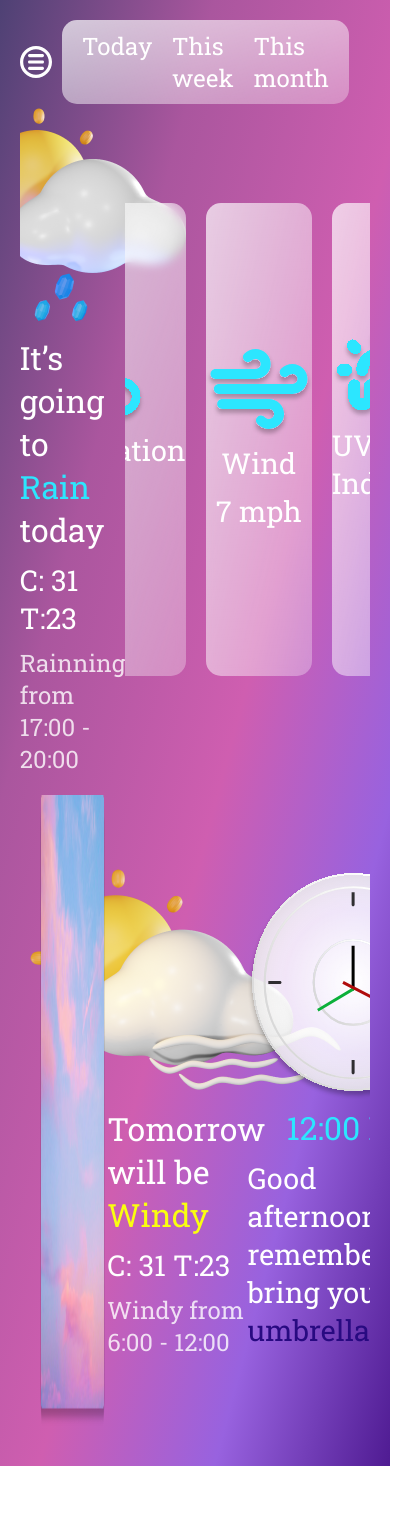
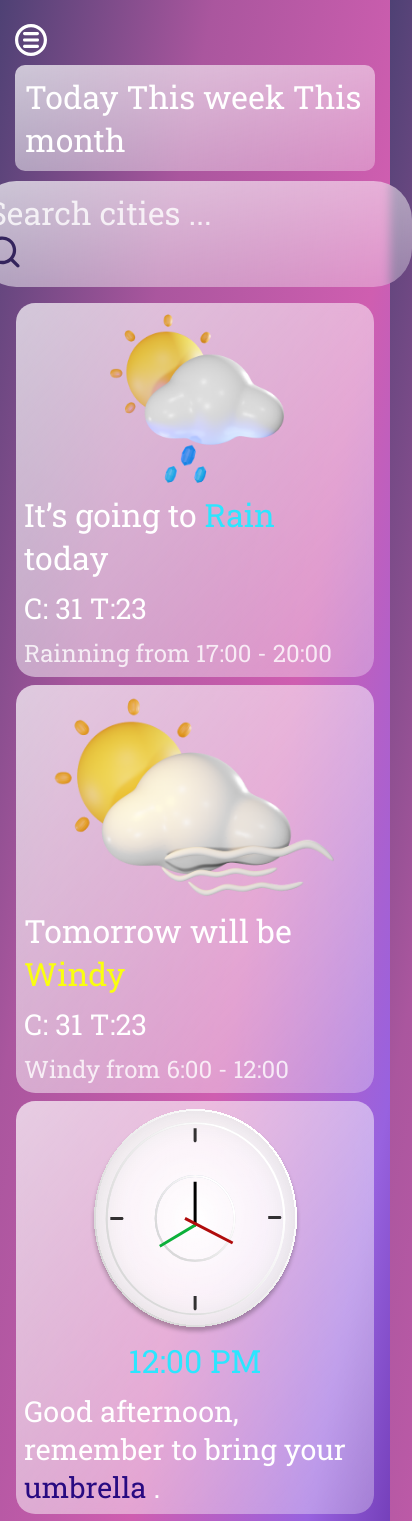
Before and after one commit to TrangBui-1999/CSS-Challenge, a website: page index.html in a window 390 px wide. Shown: the top 1521 px of the page, 412 px wide, since content can reach past the window. Before the commit the page ends 1466 px from the top, so only its background shows below. Drawn offline with Linux system fonts and the light colour scheme; a web font is replaced by a local one.

Commit message:
Fix responsive web

```diff
--- a/index.css
+++ b/index.css
@@ -1,8 +1,13 @@
 @import url("https://fonts.googleapis.com/css2?family=Diphylleia&display=swap");
 
 @import url("https://fonts.googleapis.com/css2?family=Roboto+Slab&display=swap");
-
-html {
+:root {
+  --boxshadow: 0px 4px 12px 0px rgba(0, 0, 0, 0.25);
+  --metric-box-spacing: 0.5em;
+  --metric-radius: 1.2em;
+}
+html,
+body {
   margin: 0;
   padding: 0;
   box-sizing: border-box;
@@ -14,24 +19,19 @@ html {
     #9862df,
     #4f1b92
   );
+  color: #ffffff;
+  min-height: 100vh;
+  font-family: "Roboto Slab", serif;
+  font-size: 16px;
 }
 
-body {
-  margin: 0;
-  padding: 0;
-  font-family: "Roboto Slab", serif;
-  color: #ffffff;
-  font-size: 24px;
-}
 a,
 ul,
 li,
 input {
   all: unset;
 }
-:root {
-  --boxshadow: 0px 4px 12px 0px rgba(0, 0, 0, 0.25);
-}
+
 h1 {
   font-weight: 500;
   font-size: 2rem;
@@ -50,23 +50,41 @@ h3 {
   font-weight: 400;
   opacity: 0.8;
 }
+input::placeholder {
+  font-weight: 400;
+  opacity: 0.8;
+  color: white;
+}
+
+main {
+  min-height: calc(100vh - 7em);
+  margin: 1em;
+}
+header,
+footer {
+  text-align: center;
+}
+header {
+  padding: var(--metric-box-spacing);
+  font-size: 1.4em;
+}
+
+section {
+  overflow: auto;
+}
 
 /* Material (background color, glass, circle glass */
-main {
-  margin: 20px;
-  align-items: center;
-  justify-content: center;
-}
-section {
-  height: 100vh;
-  overflow: auto;
-}
 .dashboard {
   border-radius: 15px;
   display: flex;
 }
 
-.glass {
+.nav-items {
+  border-radius: 15px;
+  height: 100%;
+  width: 100%;
+}
+.glass-material {
   background: linear-gradient(
     to right bottom,
     rgba(255, 255, 255, 0.7),
@@ -74,12 +92,6 @@ section {
   );
   z-index: 2;
   backdrop-filter: blur(5px);
-  border-radius: 15px;
-  height: 100%;
-  width: 100%;
-  padding: 5px;
-
-  display: inline-flex;
 }
 .glass > a {
   margin-left: 10px;
@@ -132,24 +144,21 @@ button > img {
   margin-right: 8px;
 }
 .avatar {
-  width: 30%;
   justify-content: center;
   align-items: center;
-  margin-bottom: 20px;
 }
 .menu-item > img {
   width: 32px;
   height: 32px;
-  margin-right: 10px;
 }
 
 /* MENU */
 .menu {
+  height: inherit;
   display: flex;
   flex-direction: column;
   margin-top: 30px;
   margin-bottom: 30px;
-
   font-weight: 100;
   align-items: center;
 }
@@ -169,8 +178,9 @@ button > img {
   margin-top: 30px;
 }
 
-/* Side Nav */
+/* Profile User include: Edit, login... */
 .sideNav {
+  left: 15px;
   position: absolute;
   overflow: hidden;
   transition: 0.5s;
@@ -185,7 +195,7 @@ button > img {
   width: 0;
   box-shadow: 0px 4px 12px 0px rgba(0, 0, 0, 0.25);
   backdrop-filter: blur(40px);
-  z-index: 3;
+  z-index: 4;
   color: black;
 }
 .sideNav .closebtn {
@@ -196,46 +206,38 @@ button > img {
   right: 25px;
 }
 div#openMenu {
-  top: 0;
-  height: 100%;
+  top: 15px;
+  height: 100vh;
 }
 
+/* NAV, HEADER */
 /* Container for showing data */
 .container {
   position: relative;
+}
+nav {
+  font-size: 32px;
+  font-weight: 300;
+  margin-left: 15px;
+  margin-right: 15px;
   display: flex;
-  flex-direction: column;
-  justify-content: center;
-  width: 100%;
-  height: 100%;
+  flex-direction: row;
+  place-items: center;
+  justify-content: space-between;
 }
 
 /* SEARCH BAR (this week, today, ...)*/
 .search {
-  background: linear-gradient(
-    to right bottom,
-    rgba(255, 255, 255, 0.7),
-    rgba(255, 255, 255, 0.3)
-  );
-  border: none;
-  width: 50%;
+  border-radius: var(--metric-radius);
+  max-width: 500px;
+  font-weight: 100;
   padding: 10px;
-  border-radius: 15px;
-  color: white;
-  font-weight: 100;
   display: flex;
-  gap: 50px;
-  align-self: flex-end;
-  margin-left: 5%;
+  align-self: center;
+  justify-content: flex-end;
 }
-nav {
-  display: inline-flex;
-  align-items: center;
-  gap: 10px;
-  font-size: 24px;
-  justify-content: space-between;
-}
-nav > .glass > a:hover {
+
+.nav-items-sm > .glass-material > a:hover {
   font-weight: 600;
   box-shadow: var(--boxshadow);
   border-radius: 15px;
@@ -245,15 +247,45 @@ nav > .glass > a:hover {
 /* CARD */
 .cards {
   display: grid;
-  grid-template-rows: repeat(2, 1fr);
-  grid-template-columns: 30% 35% auto;
+  grid-template-columns: repeat(auto-fill, minmax(300px, 1fr));
+  grid-gap: var(--metric-box-spacing);
 }
-.card-imgage {
-  height: 100%;
-  width: 100%;
+
+.card {
+  padding: var(--metric-box-spacing);
+  border-radius: var(--metric-radius);
+  box-shadow: var(--generic-shadow);
+  display: flex;
+  flex-direction: column;
+  justify-content: center;
+  align-items: center;
 }
-.card-imgage > img {
-  object-fit: fill;
+.card-overflow {
+  padding: var(--metric-box-spacing);
+  border-radius: var(--metric-radius);
+  box-shadow: var(--generic-shadow);
+  display: flex;
+  flex-direction: row;
+  overflow-x: scroll;
+  border: solid white 5px;
+  gap: 10px;
+}
+.card-mini {
+  padding: var(--metric-box-spacing);
+  border-radius: var(--metric-radius);
+  box-shadow: var(--generic-shadow);
+  display: flex;
+  flex-direction: column;
+  justify-content: center;
+  align-items: center;
+  min-width: 200px;
+}
+
+img {
+  max-inline-size: 100%;
+  block-size: auto;
+  object-fit: cover;
+  object-position: top center;
 }
 .card-info {
   display: flex;
@@ -268,74 +300,107 @@ h3,
 p {
   margin: 0;
 }
+
 .card-info > h1 {
   margin: 0;
   justify-self: center;
   align-self: center;
 }
-.card-1 {
-  grid-row: 1/2;
-  display: flex;
-  flex-direction: column;
-  justify-content: center;
-  align-items: center;
-}
 
-.card-3 {
-  grid-column: 1/2;
-  grid-row-start: 2;
-  display: flex;
-  flex-direction: column;
-  justify-content: center;
-  align-items: center;
-}
-.card-4 {
-  grid-column: 2/3;
-  grid-row-start: 2;
-  display: flex;
-  flex-direction: column;
-  justify-content: center;
-  align-items: center;
-}
-.card-5 {
-  grid-column: 3/4;
-  grid-row-start: 2;
-  display: flex;
-  flex-direction: column;
-  justify-content: center;
-  align-items: center;
-}
-/* Specify card position : 2  (UV, Humid, ..)*/
-.card-2 {
-  grid-column: 2/4;
-  grid-row-start: 1;
-  display: flex;
-  flex-direction: row;
-  justify-content: center;
-  align-items: center;
-  gap: 0 20px;
-  margin: 40px 0 40px 0;
-  border-radius: 15px;
-}
-.card-mini {
-  background: linear-gradient(
-    to right bottom,
-    rgba(255, 255, 255, 0.7),
-    rgba(255, 255, 255, 0.3)
-  );
-  height: 80%;
-  backdrop-filter: blur(5px);
-  border-radius: 15px;
-  margin: 0;
-
-  width: 200px;
-  display: flex;
-  flex-direction: column;
-  justify-content: center;
-  align-items: center;
-}
 .card-mini > .card-info > h2 {
   margin: 0;
   justify-self: center;
   align-self: center;
 }
+@media (max-width: 699px) {
+  nav {
+    display: block;
+  }
+  .nav-items-sm {
+    display: block;
+    margin-bottom: 10px;
+  }
+  .search {
+    display: block;
+  }
+  .search > input {
+  }
+}
+@media (min-width: 700px) and (max-width: 1299px) {
+  .nav-items-sm {
+    display: inline-flex;
+    gap: 10px;
+    align-items: center;
+  }
+  /* CARD */
+  .cards {
+    display: grid;
+    grid-template-columns: 35% 1fr;
+    grid-template-rows: repeat(2, 1fr);
+  }
+  .position-1 {
+    grid-column: 1/2;
+    grid-row-start: 1;
+  }
+
+  .position-3 {
+    grid-column: 1/2;
+    grid-row-start: 2;
+  }
+  .position-4 {
+    grid-column: 2/4;
+    grid-row-start: 2;
+  }
+  .position-5 {
+    width: 0;
+  }
+  /* Specify card position : 2  (UV, Humid, ..)*/
+  .position-2 {
+    grid-column: 2/4;
+    grid-row-start: 1;
+  }
+  /* Specify card position : 2  (UV, Humid, ..)*/
+  .card-mini {
+    flex: 1;
+  }
+}
+
+@media (min-width: 1300px) {
+  .nav-items-sm {
+    display: inline-flex;
+    gap: 10px;
+    align-items: center;
+  }
+  /* CARD */
+  .cards {
+    display: grid;
+    grid-template-columns: 35% 1fr;
+    grid-template-rows: repeat(2, 1fr);
+  }
+  .position-1 {
+    grid-column: 1/2;
+    grid-row-start: 1;
+  }
+
+  .position-3 {
+    grid-column: 1/2;
+    grid-row-start: 2;
+  }
+  .position-5 {
+    grid-column: 2/3;
+    grid-row-start: 2;
+  }
+  .position-4 {
+    grid-column: 3/4;
+    grid-row-start: 2;
+  }
+  /* Specify card position : 2  (UV, Humid, ..)*/
+  .position-2 {
+    grid-column: 2/4;
+    grid-row-start: 1;
+  }
+  /* Specify card position : 2  (UV, Humid, ..)*/
+  .card-mini {
+    flex: 1;
+  }
+}
--- a/index.html
+++ b/index.html
@@ -7,8 +7,9 @@
     <title>CSS Display</title>
   </head>
   <body>
-    <main>
-      <section class="container">
+    <header></header>
+
+    <nav>
       <div id="openMenu" class="sideNav">
         <a href="javascript:void(0)" class="closebtn" onclick="closeNav()"
           >&times;</a
@@ -49,18 +50,21 @@
         </div>
       </div>
 
-        <div class="container">
-          <nav>
+      <!-- CARDS -->
+      <div class="nav-items-sm">
         <img
           src="./image/menu.svg"
           style="width: 32px; height: 32px; cursor: pointer"
           onclick="openNav()" />
-            <div class="glass" style="padding: 10px">
+        <div
+          class="glass-material"
+          style="padding: 10px; border-radius: 10px; gap: 10px">
           <a href="#">Today</a>
           <a href="#">This week</a>
           <a href="#">This month</a>
         </div>
-            <div class="search">
+      </div>
+      <div class="search glass-material">
         <input type="text" placeholder="Search cities ..." />
         <img
           src="./image/search.svg"
@@ -69,8 +73,9 @@
       </div>
     </nav>
 
+    <main>
       <div class="cards">
-            <div class="card-1">
+        <div class="card glass-material position-1">
           <div class="card-title"></div>
           <div class="card-image">
             <img src="./image/IconWeatherToday.png" alt="Cloudy" />
@@ -85,22 +90,20 @@
         </div>
 
         <!--  -->
-            <div class="card-4">
+        <div class="card glass-material position-4">
           <div class="card-title"></div>
           <div class="card-image">
             <img src="./image/cloudy.png" alt="Cloudy" />
           </div>
           <div class="card-info">
-                <h1>
-                  Tomorrow will be <span style="color: #faff0f">Windy</span>
-                </h1>
+            <h1>Tomorrow will be <span style="color: #faff0f">Windy</span></h1>
             <h2>C: 31 T:23</h2>
             <p>Windy from 6:00 - 12:00</p>
           </div>
         </div>
 
         <!--  -->
-            <div class="card-5">
+        <div class="card glass-material position-3">
           <div class="card-title"></div>
           <div class="card-image">
             <img src="./image/clock.svg" alt="Cloudy" />
@@ -115,8 +118,8 @@
         </div>
 
         <!--  -->
-            <div class="card-2" style="overflow: auto">
-              <div class="card-mini">
+        <div class="card-overflow position-2">
+          <div class="card-mini glass-material">
             <div class="card-image">
               <img src="./image/prep.svg" alt="Icon" />
             </div>
@@ -126,7 +129,7 @@
             </div>
           </div>
           <!--  -->
-              <div class="card-mini">
+          <div class="card-mini glass-material">
             <div class="card-image">
               <img src="./image/wind.svg" alt="Icon" />
             </div>
@@ -137,7 +140,7 @@
           </div>
           <!--  -->
           <!--  -->
-              <div class="card-mini">
+          <div class="card-mini glass-material">
             <div class="card-image">
               <img src="./image/UV.svg" alt="Icon" />
             </div>
@@ -148,7 +151,7 @@
           </div>
           <!--  -->
           <!--  -->
-              <div class="card-mini">
+          <div class="card-mini glass-material">
             <div class="card-image">
               <img src="./image/humid.svg" alt="Icon" />
             </div>
@@ -161,15 +164,10 @@
         </div>
 
         <!--  -->
-            <div class="card-3" style="padding: 20px">
-              <img
-                src="./image/sampleimgae.png"
-                alt="Cloudy"
-                style="object-fit: fill; height: 100%; width: 100%" />
+        <div class="card position-5" style="padding: 20px">
+          <img src="./image/sampleimgae.png" alt="Cloudy" />
         </div>
       </div>
-        </div>
-      </section>
     </main>
     <!-- <div class="circle1"></div>
     <div class="circle2"></div> -->
--- a/index.js
+++ b/index.js
@@ -1,7 +1,11 @@
 function openNav() {
-  document.getElementById("openMenu").style.width = "25%";
+  document.getElementById("openMenu").style.width = "370px";
+  document.getElementById("openMenu").style.height = "100%";
 }
 
 function closeNav() {
   document.getElementById("openMenu").style.width = "0";
 }
+window.scroll({
+  behavior: "smooth",
+});
```
Lines whose indentation alone changed are shown as unchanged.
